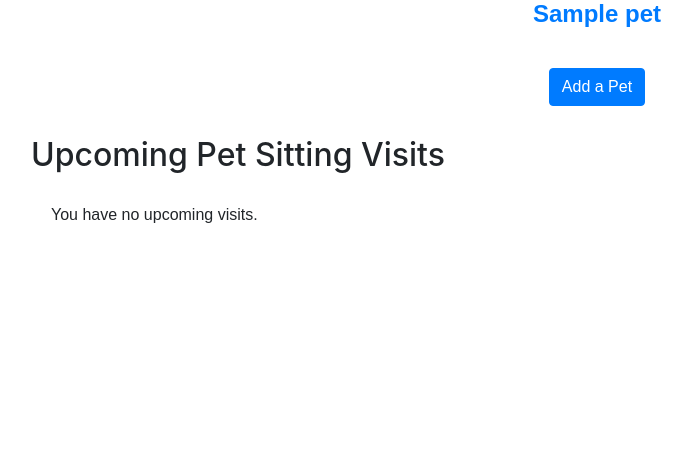
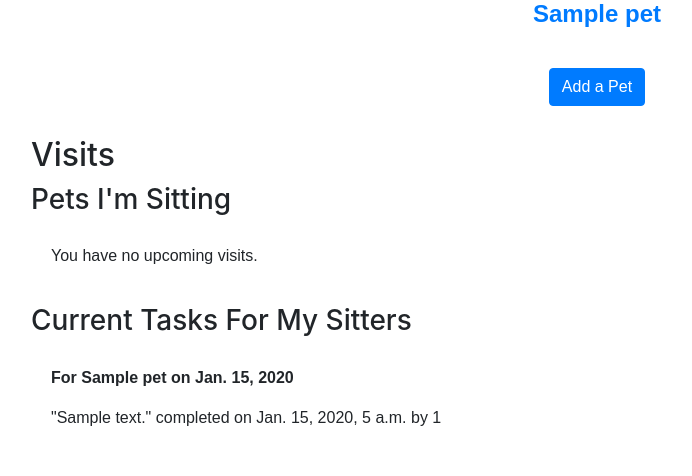
Before and after one commit to pet-pal-project/petpal, a Django app: page /dashboard/ in a window 1280 px wide. Shown: the part 438-914 px from the top of the page, without its empty margins (43-735 px from the left). Before the commit the page ends 661 px from the top, so only its background shows below. Run offline with Django 3.2, Linux system fonts and the light colour scheme; a user stored in the database is signed in; tables that the repository leaves empty hold one stand-in row (values such as "Sample post"); grey boxes marked "Sample" are stand-in pictures; some libraries are stand-ins or nearby versions.

Commit message:
display checklists for owner and sitter

```diff
--- a/core/forms.py
+++ b/core/forms.py
@@ -6,6 +6,8 @@ from django.forms import ModelForm
 import datetime
 from crispy_forms.layout import Layout, Submit, Row, Column
 from functools import partial
+
+
 
 
 class SignUpForm(UserCreationForm):
--- a/core/static/styles.css
+++ b/core/static/styles.css
@@ -67,6 +67,10 @@ section{
   padding-bottom: 10px;
 }
 
+section .taskchecked{
+  text-decoration: line-through;
+}
+
 
 #wrapper {
   width: 100%;
--- a/core/views.py
+++ b/core/views.py
@@ -6,32 +6,56 @@ from django.contrib.auth.forms import UserCreationForm
 from django.core.mail import send_mail
 from core.forms import ProfileUpdateForm, ProfileForm, ChecklistForm, AddAPetForm
 from django.shortcuts import get_object_or_404
+from django.http import HttpResponseRedirect
+import datetime
+
 
 
 
 # Create your views here.
 
+
+
+
 @login_required
 def index(request):
     my_pet_list = Pet.objects.filter(owner=request.user)
-
     my_visits = Visit.objects.filter(sitter_id=request.user)
     all_checklists = Checklist.objects.all()
+    all_tasks = Task.objects.all()
+
 
     context = {
         'my_pet_list': my_pet_list,
         'my_visits': my_visits,
         'all_checklists': all_checklists,
+        'all_tasks': all_tasks,
     }
     return render(request, 'dashboard.html', context=context)
 
 def pet_detail(request,pk):
+
     pet = Pet.objects.get(pk=pk)
     pet_checklists = Checklist.objects.filter(pet_id=pet)
     all_tasks = Task.objects.all()
     all_checklists = Checklist.objects.all()
 
+    pet_tasks = []
 
+    for task in all_tasks:
+        if task.checklist_id.pet_id == pet and task.checklist_id.visit.due_date_on == task.checklist_id.visit.due_date_on:
+            pet_tasks.append(task)
+
+    # print(pet_tasks)
+
+    if request.method == 'POST':
+        tasks_checked = request.POST.getlist('task')
+        for task_checked in tasks_checked:
+            task_id = int(task_checked)
+            task_completed = Task.objects.get(id=task_id)
+            task_completed.completed_on=datetime.datetime.now()
+            task_completed.save()
+        return HttpResponseRedirect(request.path_info)
 
     return render(request, 'pet-detail.html', {
         'pet' : pet,
@@ -39,6 +63,8 @@ def pet_detail(request,pk):
         'all_checklists': all_checklists,
         'pet_checklists': pet_checklists
     })
+
+
 
 
 def register(request):
@@ -203,6 +229,7 @@ def add_pet(request):
             new_pet = form.save(commit=False)
             new_pet.owner = request.user
             new_pet.save()
+
             return redirect("home")
     else:
         form = AddAPetForm()
--- a/templates/dashboard.html
+++ b/templates/dashboard.html
@@ -27,7 +27,9 @@
 </section>
 
 
-<h2>Upcoming Pet Sitting Visits</h2>
+<h2>Visits</h2>
+
+<h3>Pets I'm Sitting</h3>
 
 <!-- <section>
     {% if my_checklists %}
@@ -53,5 +55,29 @@
     {% endif %}
 </section>
 
+<h3>Current Tasks For My Sitters</h3>
+    {% for pet in my_pet_list %}
+
+        {% for checklist in all_checklists %}
+
+            {% if checklist.pet_id == pet %}
+            <section>
+            <p><b>For {{ pet.name }} on {{ checklist.visit.due_date_on }}</b></p>
+
+                {% for task in all_tasks %}
+                    {% if task.checklist_id.pet_id == pet and task.checklist_id.visit.due_date_on == checklist.visit.due_date_on  %}
+                            {% if task.completed_on %}
+                            <span>"{{ task.description }}" completed on {{ task.completed_on }} by {{ checklist.visit.sitter_id }}</span<br>
+                            <p></p>
+                            {% else %}
+                            {{ task.description }}<br>
+                            <p></p>
+                            {% endif %}
+                    {% endif %}
+                {% endfor %}
+            {% endif %}
+        </section>
+        {% endfor %}
+    {% endfor %}
 
 {% endblock %}
```
Also changed, not shown: templates/pet-detail.html (+17 -8 lines).
